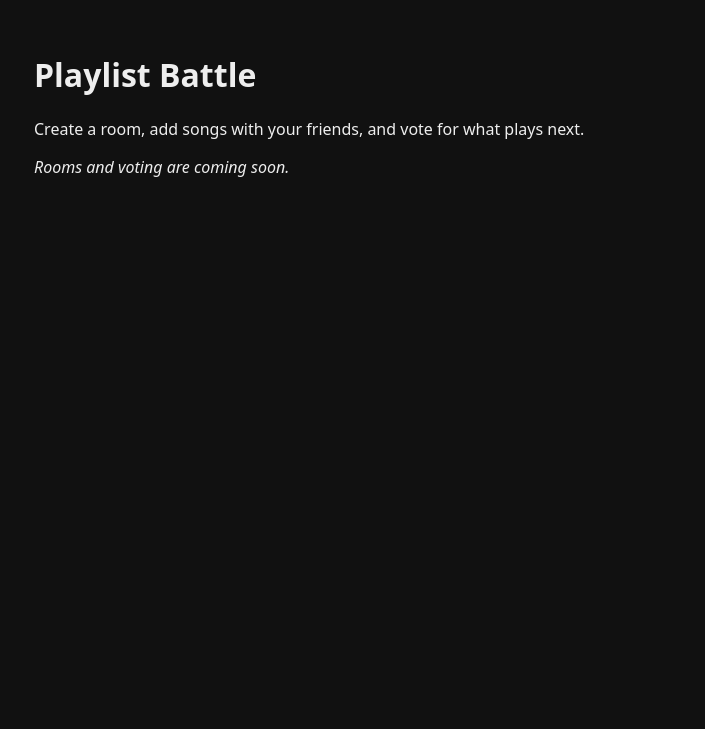
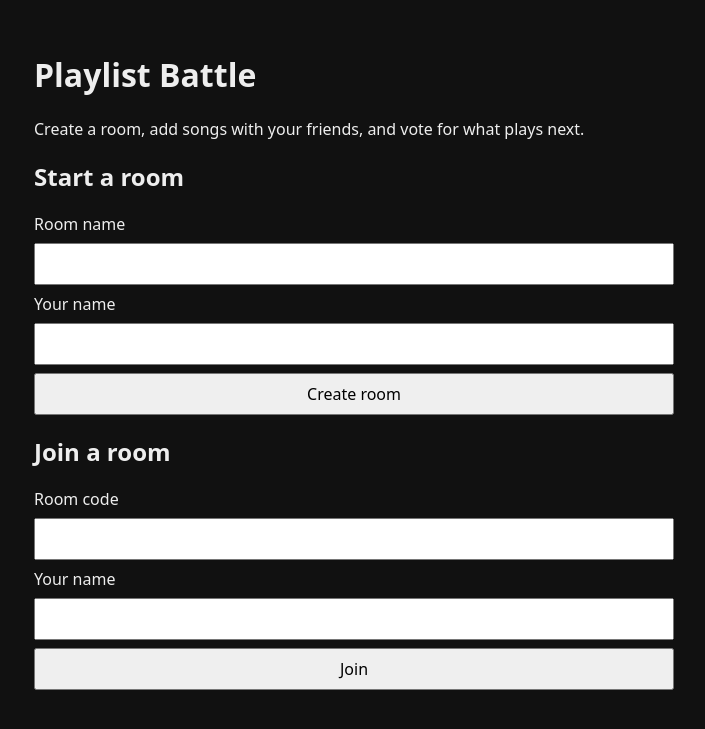
Before and after one commit to edardhala/playlist-battle, a Flask app: page / in a window 1280 px wide. Shown: the top 729 px of the page, without its empty margins (286-991 px from the left). Run offline with Flask 3, Linux system fonts and the light colour scheme.

Commit message:
Add pages to create and join rooms, and record ADR 2 on domain separation

```diff
--- a/app.py
+++ b/app.py
@@ -1,16 +1,23 @@
 """Entry point: `python app.py` starts the whole app as one process."""
 from flask import Flask, jsonify, render_template
 
+import db
 from config import load_config
+from rooms import service as rooms_service
+from rooms.routes import bp as rooms_bp
 
 
 def create_app(env=None):
     config = load_config(env)
     # Make sure the SQLite folder exists, so startup needs no manual setup.
     config["DATA_DIR"].mkdir(parents=True, exist_ok=True)
+    # Create the tables on startup, so there is no manual migration step.
+    db.init_db(config["DATABASE"], rooms_service.SCHEMA)
 
     app = Flask(__name__)
     app.config.update(config)
+    app.teardown_appcontext(db.close_db)
+    app.register_blueprint(rooms_bp)
 
     @app.get("/")
     def index():
--- a/static/style.css
+++ b/static/style.css
@@ -10,3 +10,22 @@
   margin: 0 auto;
   padding: 2rem 1rem;
 }
+
+a {
+  color: #8ab4ff;
+}
+
+form {
+  display: grid;
+  gap: 0.5rem;
+}
+
+input,
+button {
+  font: inherit;
+  padding: 0.5rem;
+}
+
+.error {
+  color: #ff8a8a;
+}
--- a/templates/index.html
+++ b/templates/index.html
@@ -2,5 +2,24 @@
 {% block content %}
   <h1>Playlist Battle</h1>
   <p>Create a room, add songs with your friends, and vote for what plays next.</p>
-  <p><em>Rooms and voting are coming soon.</em></p>
+
+  {% if error %}<p class="error" role="alert">{{ error }}</p>{% endif %}
+
+  <h2>Start a room</h2>
+  <form method="post" action="{{ url_for('rooms.create') }}">
+    <label for="room_name">Room name</label>
+    <input id="room_name" name="room_name" required>
+    <label for="host_name">Your name</label>
+    <input id="host_name" name="your_name" required>
+    <button type="submit">Create room</button>
+  </form>
+
+  <h2>Join a room</h2>
+  <form method="post" action="{{ url_for('rooms.join') }}">
+    <label for="code">Room code</label>
+    <input id="code" name="code" required>
+    <label for="guest_name">Your name</label>
+    <input id="guest_name" name="your_name" required>
+    <button type="submit">Join</button>
+  </form>
 {% endblock %}
```
Also changed, not shown: ADR.md (+12 -2 lines), AI_USAGE.md (+3 -1 lines), rooms/routes.py (added, +36 -0 lines), templates/room.html (added, +16 -0 lines), tests/test_room_routes.py (added, +28 -0 lines).
